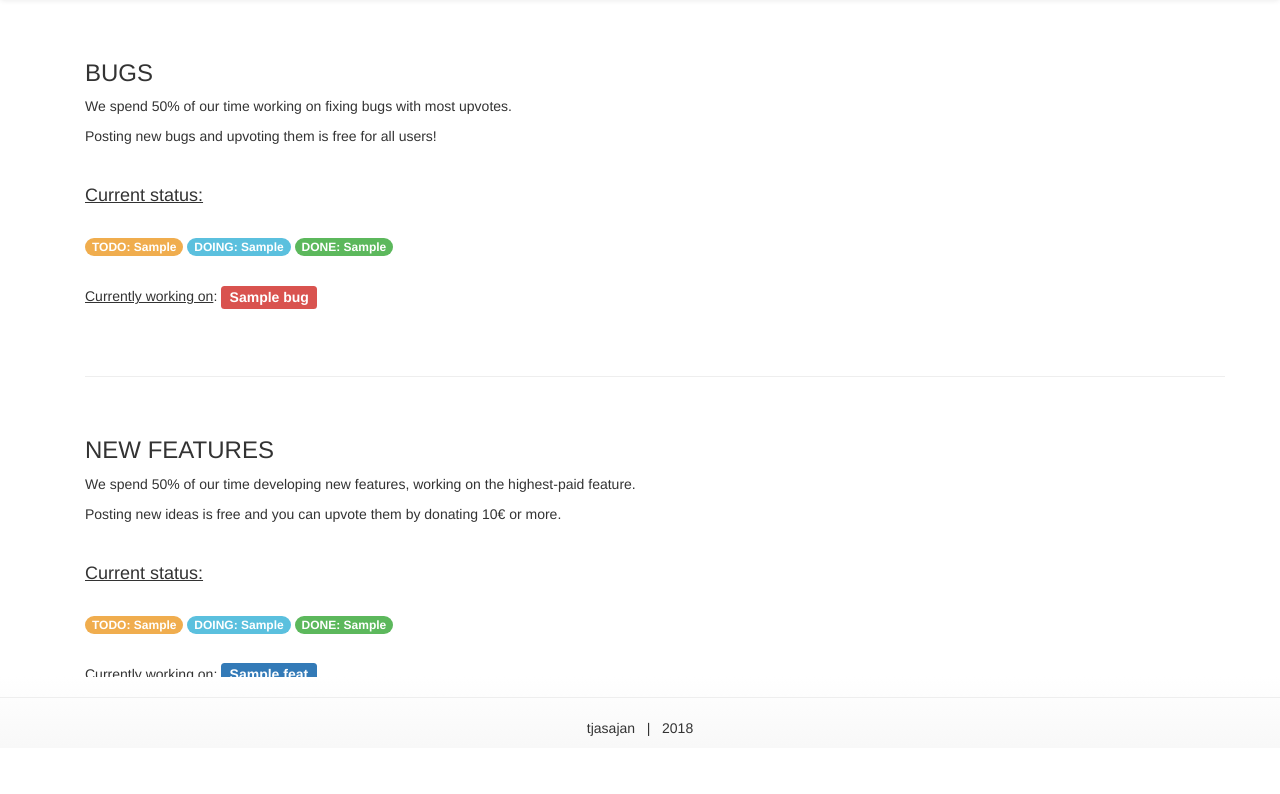
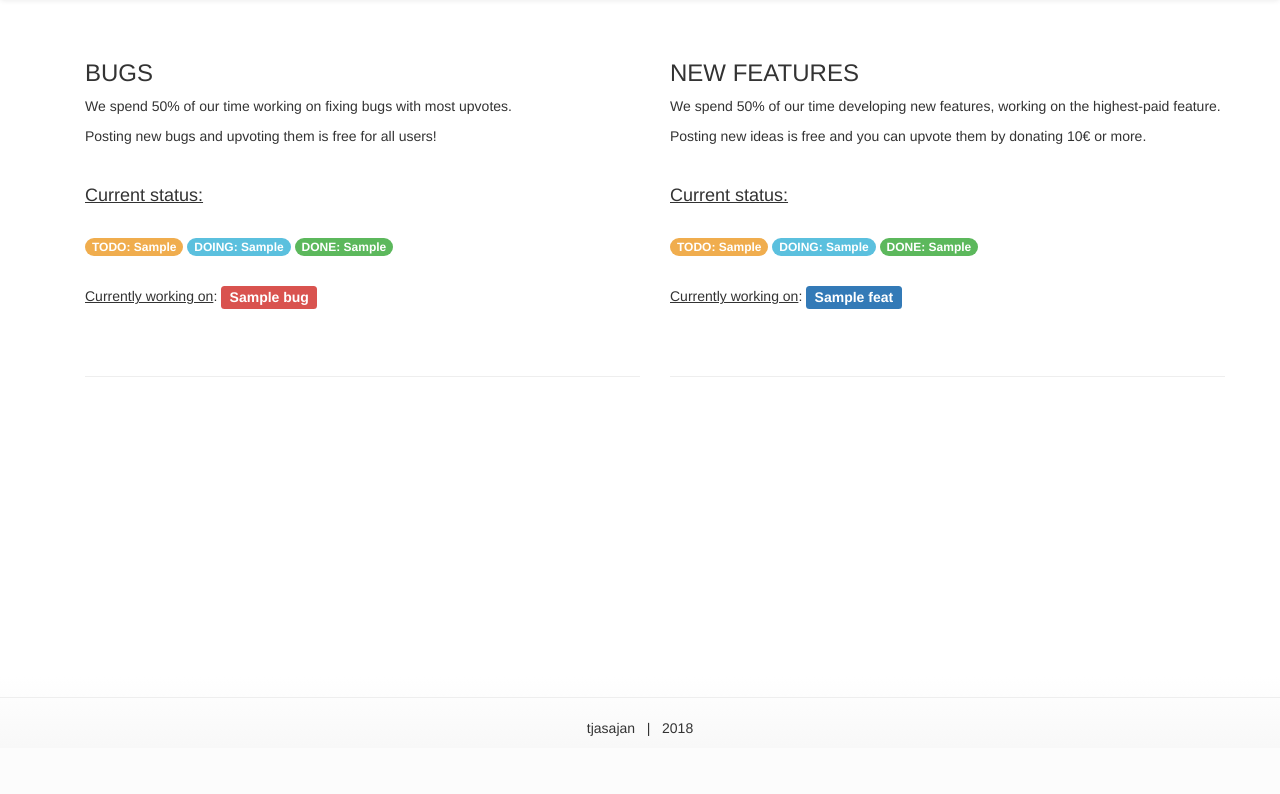
Before and after one commit to Code-Institute-Submissions/IssueTrackerApp, a Django app: template tickets/templates/statistics.html in a window 1280 px wide. Shown: the part 52-846 px from the top of the page. After the commit the page ends 788 px from the top, so only its background shows below. Run offline with Django 3.2, Linux system fonts and the light colour scheme; the template is opened without the code that fills it: most values are stand-ins (such as "Sample title", 1, 10 or a date in 2020); some libraries are stand-ins or nearby versions.

Commit message:
update layout

```diff
--- a/tickets/templates/statistics.html
+++ b/tickets/templates/statistics.html
@@ -4,7 +4,8 @@
 
 <br>
 <div class="container">
-
+    <div class="row">
+        <div class="col-md-6">
             <h3>BUGS</h3>
             <p>We spend 50% of our time working on fixing bugs with most upvotes.</p>
             <p>Posting new bugs and upvoting them is free for all users!</p>
@@ -18,7 +19,8 @@
                 <span class="badge badge-green">DONE: {{ bugs_done }}</span>
             </p>
             <br>
-    <p><u>Currently working on</u>: <span class="label label-danger label-large"><a href="{% url 'ticket_details' top_bug.id %}">{{ top_bug.title }}</a></span></p>
+            <p><u>Currently working on</u>: <span class="label label-danger label-large"><a href="{% url 'ticket_details' top_bug.id %}">
+                {{ top_bug.title }}</a></span></p>
             <br>
             <br>
 
@@ -26,6 +28,9 @@
 
 
             <br>
+
+        </div>
+        <div class="col-md-6">
             <h3>NEW FEATURES</h3>
             <p>We spend 50% of our time developing new features, working on the highest-paid feature.</p>
             <p>Posting new ideas is free and you can upvote them by donating 10€ or more.</p>
@@ -38,7 +43,14 @@
                 <span class="badge badge-lightblue">DOING: {{ feat_doing }}</span>
                 <span class="badge badge-green">DONE: {{ feat_done }}</span>
             </p><br>
-    <p><u>Currently working on</u>: <span class="label label-primary label-large"><a href="{% url 'ticket_details' top_feat.id %}">{{ top_feat.title }}</a></span></p>
+            <p><u>Currently working on</u>: <span class="label label-primary label-large"><a href="{% url 'ticket_details' top_feat.id %}">
+                {{ top_feat.title }}</a></span></p>
+            <br>
+            <br>
+            <hr>
+        </div>
+
+    </div>
 
 </div>
 
```
Lines whose indentation alone changed are shown as unchanged.
